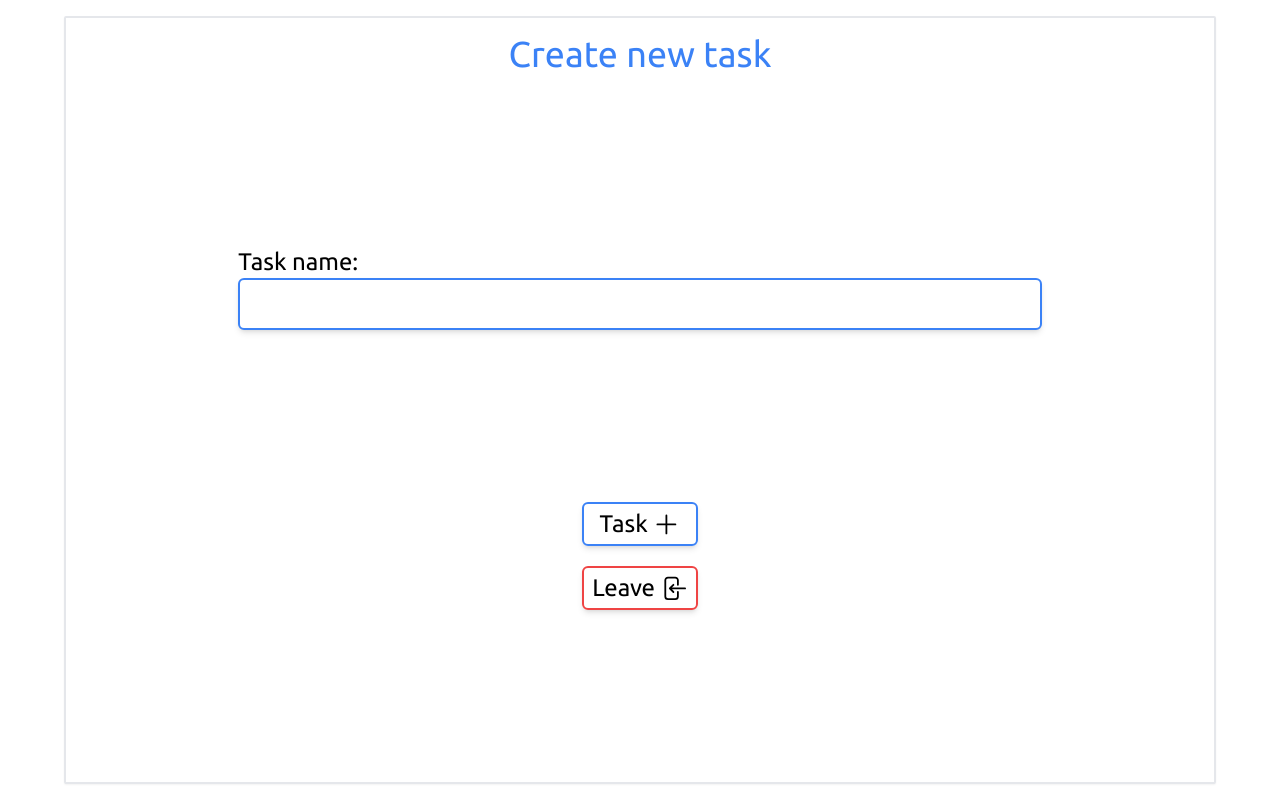
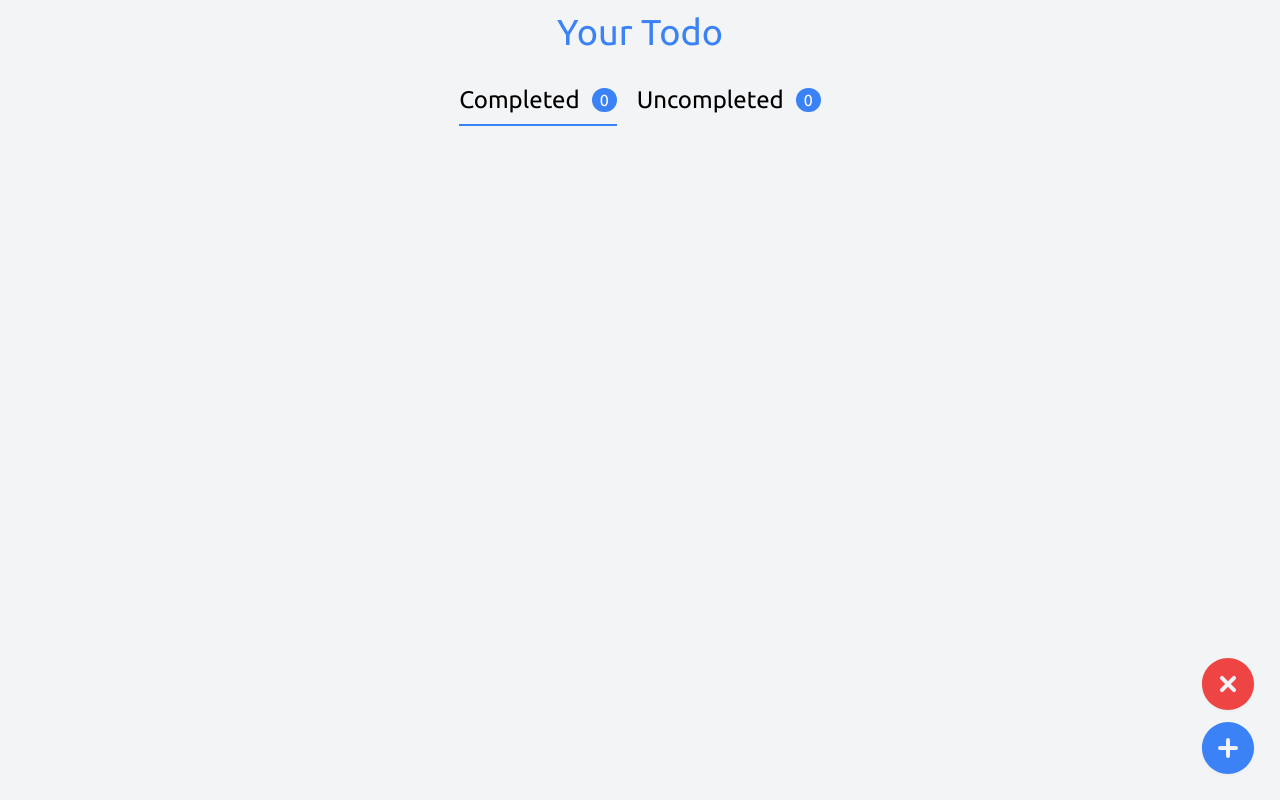
Before and after one commit to josmanuelsandrea/Todo-App-With-TypeScript, a React (Create React App) app: page / in a window 1280 px wide. Built offline with nearby package versions, Linux system fonts and the light colour scheme.

Commit message:
Some visual feedback made, colors changed 🏔
- There is a new counter in the completed/uncompleted tasks that shows how many tasks there are in the section ✅

```diff
--- a/src/components/List.tsx
+++ b/src/components/List.tsx
@@ -12,11 +12,11 @@ const List = () => {
     const { toggleModalStatus } = useContext(StatusContext)
     const DELETE_ALL_FUNCTION = () => {
         Swal.fire({
-            title: 'Are you sure you wanna delete all the tasks?',
+            title: 'Are you sure you want to delete all the tasks?',
             text: "There's no way back!",
             icon: 'warning',
             showCancelButton: true,
-            confirmButtonColor: 'rgb(30 58 138)',
+            confirmButtonColor: 'rgb(59 130 246)',
             cancelButtonColor: 'rgb(185 28 28)',
             confirmButtonText: 'Delete it'
         }).then((result) => {
@@ -41,9 +41,9 @@ const List = () => {
                     })}
                 </div>
             </ul>
-            <div className="absolute right-5 bottom-5 w-[4em] flex flex-col">
+            <div className="fixed right-5 bottom-5 w-[4em] flex flex-col">
                 <XCircleIcon className="text-red-500 drop-shadow-sm" onClick={DELETE_ALL_FUNCTION}/>
-                <PlusCircleIcon className="text-blue-900 drop-shadow-sm" onClick={toggleModalStatus}/>
+                <PlusCircleIcon className="text-blue-500 drop-shadow-sm" onClick={toggleModalStatus}/>
             </div>
         </div>
     )
--- a/src/components/ListMaster.tsx
+++ b/src/components/ListMaster.tsx
@@ -11,8 +11,8 @@ const ListMaster = () => {
             <StatusProvider>
                 <div className='flex flex-auto font-Ubuntu flex-col'>
                     <div className='mt-5 flex justify-center w-full gap-5 h-fit mb-5'>
-                        <NavigationText text={ListDataType.Completed} />
-                        <NavigationText text={ListDataType.Uncompleted} />
+                        <NavigationText related_data_type={ListDataType.Completed} />
+                        <NavigationText related_data_type={ListDataType.Uncompleted} />
                     </div>
                     <List />
                     <Modal />
--- a/src/components/Navbar.tsx
+++ b/src/components/Navbar.tsx
@@ -1,7 +1,7 @@
 const Navbar = () => {
     return (
         <nav className='w-full flex flex-initial justify-center'>
-            <h2 className='font-Ubuntu text-4xl mt-3 mb-3 text-blue-900'>Your Todo</h2>
+            <h2 className='font-Ubuntu text-4xl mt-3 mb-3 text-blue-500'>Your Todo</h2>
         </nav>
     )
 }
--- a/src/components/NavigationText.tsx
+++ b/src/components/NavigationText.tsx
@@ -1,20 +1,33 @@
-import { useContext } from 'react'
+import { useContext, useEffect, useState } from 'react'
 import { FC } from "react"
 import { ListDataType, ContextTodo } from "../utils/Todos/ContextTodo"
 
 interface Props {
-    text: ListDataType
+    related_data_type: ListDataType
 }
 
-const NavigationText: FC<Props> = ({ text }) => {
-    const { active_list, setActiveList } = useContext(ContextTodo)
+const NavigationText: FC<Props> = ({ related_data_type }) => {
+    const { active_list, setActiveList, currentTasks } = useContext(ContextTodo)
+    const [taskLength, setTaskLength] = useState<number>(0)
+
+
+    useEffect(() => {
+        const getTasksLength = () => {
+            return currentTasks.filter(task => task.completed === related_data_type).length
+        }
+
+        const length = getTasksLength()
+        setTaskLength(length)
+    }, [currentTasks, related_data_type])
+
 
     return (
         <p
-            className={`text-2xl border-solid border-b-2 ${active_list === text ? 'border-blue-900' : 'border-transparent'} pb-2 hover:border-blue-900 cursor-pointer transition-all`}
-            onClick={() => { setActiveList(text) }}
+            className={`text-2xl border-solid border-b-2 flex items-center ${active_list === related_data_type ? 'border-blue-500' : 'border-transparent'} pb-2 hover:border-blue-500 cursor-pointer transition-all`}
+            onClick={() => { setActiveList(related_data_type) }}
         >
-            {text}
+            {related_data_type}
+            <span className='rounded-full py-0 px-2 bg-blue-500 text-white ml-3 text-base'>{taskLength}</span>
         </p>
     )
 }
--- a/src/components/task-components/CompletedIcons.tsx
+++ b/src/components/task-components/CompletedIcons.tsx
@@ -11,8 +11,8 @@ const CompletedIcons: FC<Props> = ({ completed }) => {
         <div className='w-[1.2em] h-auto mr-3 flex items-center'>
             {
                 completed === ListDataType.Completed
-                    ? <CheckIcon className='text-blue-900' />
-                    : <UncompletedIcon className='text-red-700' />
+                    ? <CheckIcon className='text-blue-500' />
+                    : <UncompletedIcon className='text-red-500' />
             }
         </div>
     )
--- a/src/components/task-components/DeleteButton.tsx
+++ b/src/components/task-components/DeleteButton.tsx
@@ -23,7 +23,7 @@ const DeleteButton: FC<Props> = ({ uuid, task_container }) => {
             confirmButtonText: 'Delete it'
         }).then((result) => {
             if (result.isConfirmed) {
-                task_container.current.style.transform = 'translateX(-200%)'
+                task_container.current.style.transform = 'translateX(-100vw)'
                 setTimeout(async () => {
                     await Swal.fire('Deleted!', 'The task has been deleted', 'success')
                     const NEW_TASKS = DELETE_TASK(uuid)
--- a/src/utils/Status/StatusTodo.tsx
+++ b/src/utils/Status/StatusTodo.tsx
@@ -15,7 +15,7 @@ const StatusContext = createContext<StatusContextType>({
 })
 
 const StatusProvider: FC<Props> = ({ children }) => {
-    const [modalStatus, setModalStatus] = useState(true)
+    const [modalStatus, setModalStatus] = useState(false)
     const toggleModalStatus = () => {
         setModalStatus(!modalStatus)
     }
```
